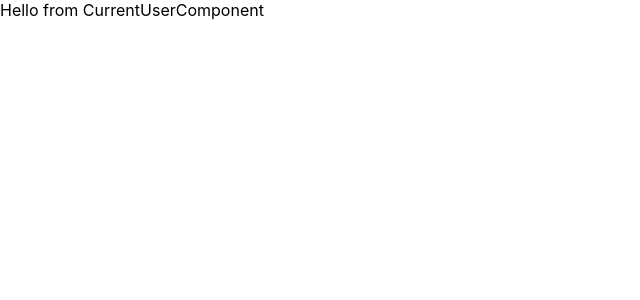
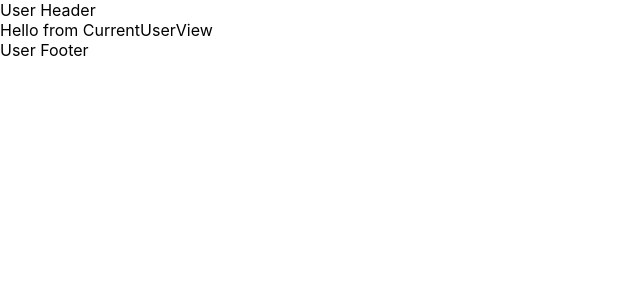
Before and after one commit to Pynzone/ZDFRONpol20-SDA_SURVEYS, a React (Create React App) app: page /user/1 in a window 1280 px wide. Shown: the top 300 px of the page, without its empty margins (0-640 px from the left). Built offline with nearby package versions, Linux system fonts and the light colour scheme.

Commit message:
feat: create folders for basic views

```diff
--- a/src/App.tsx
+++ b/src/App.tsx
@@ -1,25 +1,20 @@
 import React from 'react';
-import { BrowserRouter, Route, Routes, useParams } from 'react-router-dom'
+import { BrowserRouter, Route, Routes } from 'react-router-dom'
 import HelloView from './views/hello/hello';
 import NotFoundView from './views/not-found/not-found';
+import CurrentUserView from './views/user/current-user/current-user';
 import UserView from './views/user/user';
-
-
-const CurrentUserComponent: React.FC = () => {
-  const params = useParams()
-  console.log('Params from CurrentUserComponent', params)
-  return <>Hello from CurrentUserComponent</>
-}
 
 function App() {
   return (
     <div>
       <BrowserRouter>
         <Routes>
-          <Route index element={<HelloView />}/>
-          <Route path={'user'} element={<UserView />}/>
-          <Route path={'user/:id'} element={<CurrentUserComponent />}/>
-          <Route path={'*'} element={<NotFoundView/>}/>
+          <Route index element={<HelloView />} />
+          <Route path={'user'} element={<UserView />}>
+            <Route path={':id'} element={<CurrentUserView/>} />
+          </Route>
+          <Route path={'*'} element={<NotFoundView />} />
         </Routes>
       </BrowserRouter>
     </div>
--- /dev/null
+++ b/src/views/user/current-user/current-user.tsx
@@ -0,0 +1,9 @@
+import { useParams } from "react-router-dom"
+
+const CurrentUserView: React.FC = () => {
+    const params = useParams()
+    console.log('Params from CurrentUserView', params)
+    return <>Hello from CurrentUserView</>
+  }
+
+export default CurrentUserView;
--- a/src/views/user/user.tsx
+++ b/src/views/user/user.tsx
@@ -1,5 +1,11 @@
+import { Outlet } from "react-router-dom";
+
 const UserView: React.FC = () => {
-    return <>Hello from UserView</>
+    return <>
+        <header>User Header</header>
+            <Outlet />
+        <footer>User Footer</footer>
+    </>
 }
 
 export default UserView;
```
